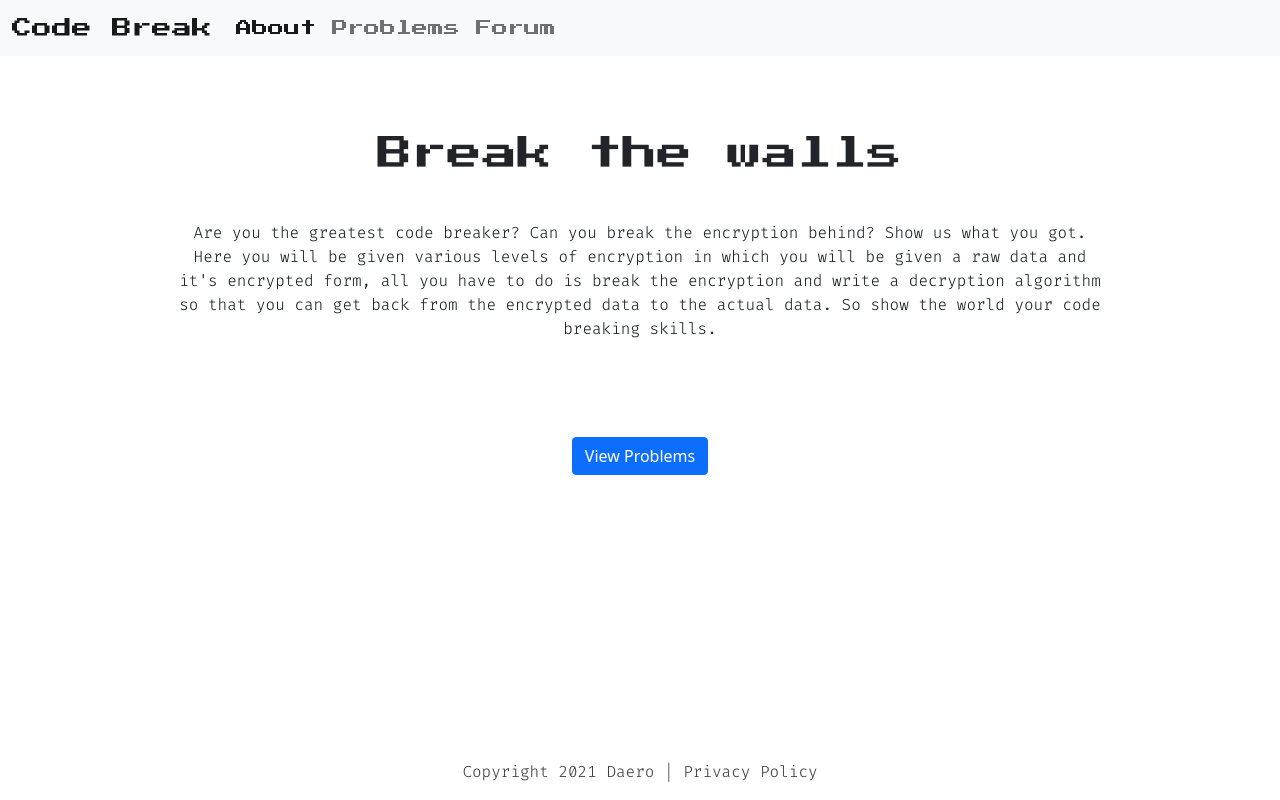
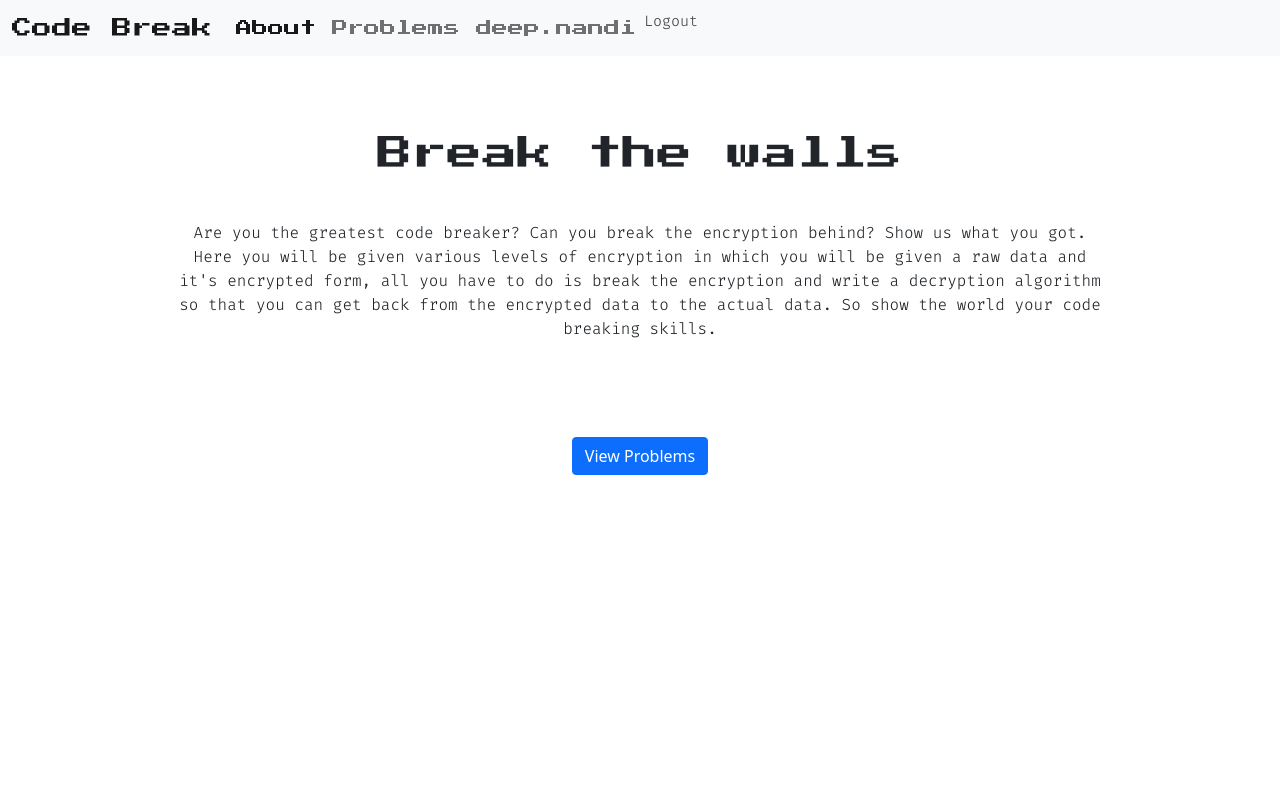
Before and after one commit to himanshu-kr-dev/codebreak, a PHP site: page /phpmailer/index.php in a window 1280 px wide. Run offline with PHP 8.4, Linux system fonts and the light colour scheme; a user stored in the database is signed in.

Commit message:
Add files via upload

```diff
--- a/index.php
+++ b/index.php
@@ -79,8 +79,17 @@ if (isset($_SESSION['sign']) && isset($_SESSION['uid']) && ($_SESSION['sign'] ==
                     <a class="nav-link" href="problems/">Problems</a>
                 </li>
                 <li class="nav-item">
-                        <a class="nav-link" href="#">Forum</a>
+                    <a class="nav-link" href="user/"><?php if($conf==1){echo $_SESSION['uid'];}?></a>
                 </li>
+                <?php
+                if($conf==1){
+                ?>
+                <li class="nav-item">
+                    <a class="body-text" style="font-size: 15px;text-decoration: none;color: #414141;" href="logout/">Logout</a>
+                </li>
+                <?php
+                }
+                ?>
             </ul>
         </div>
     </div>
@@ -113,9 +122,9 @@ if (isset($_SESSION['sign']) && isset($_SESSION['uid']) && ($_SESSION['sign'] ==
     </center>
 
 </div>
-    <div class="footer">
-        <p>Copyright 2021 Daero | Privacy Policy</p>
-    </div>
+<!--<div class="footer">-->
+<!--    <p>Copyright 2021 Daero | Privacy Policy</p>-->
+<!--</div>-->
 </body>
 
 </html>
```
Lines whose indentation alone changed are shown as unchanged.
